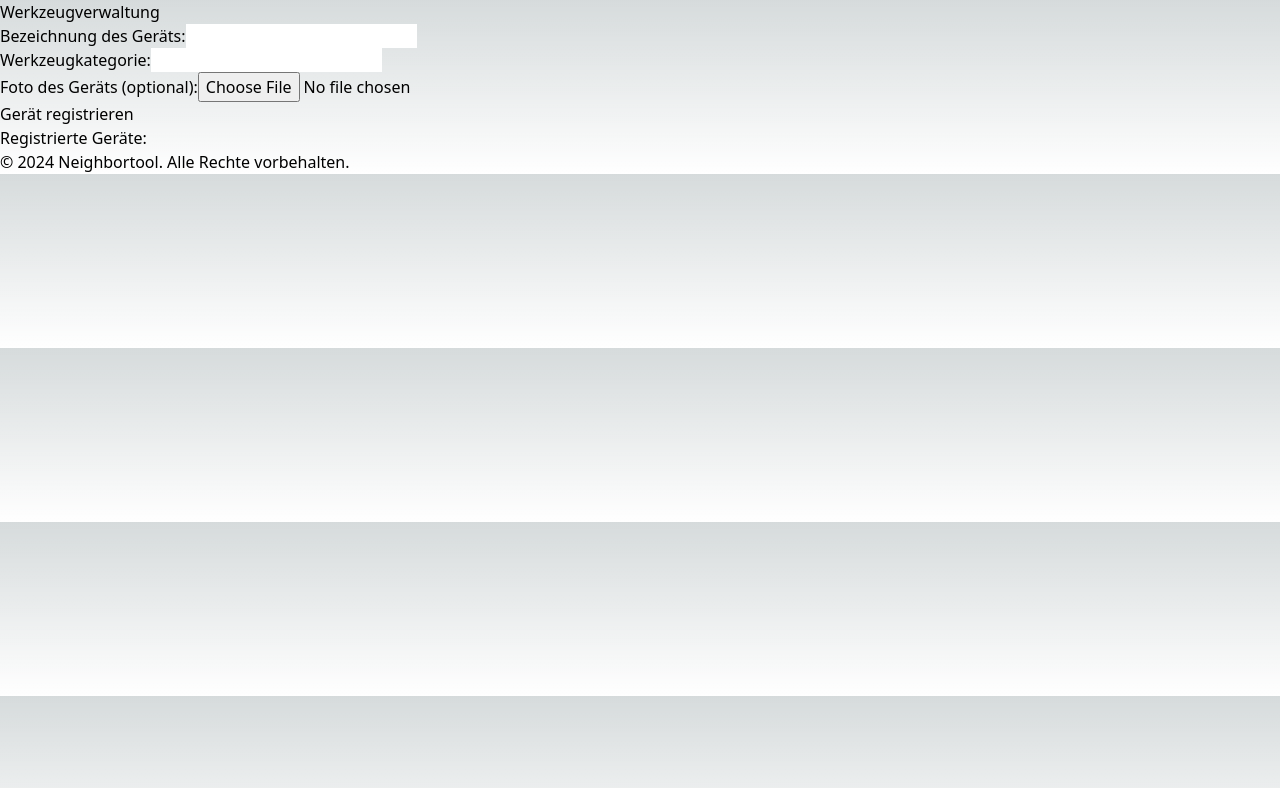
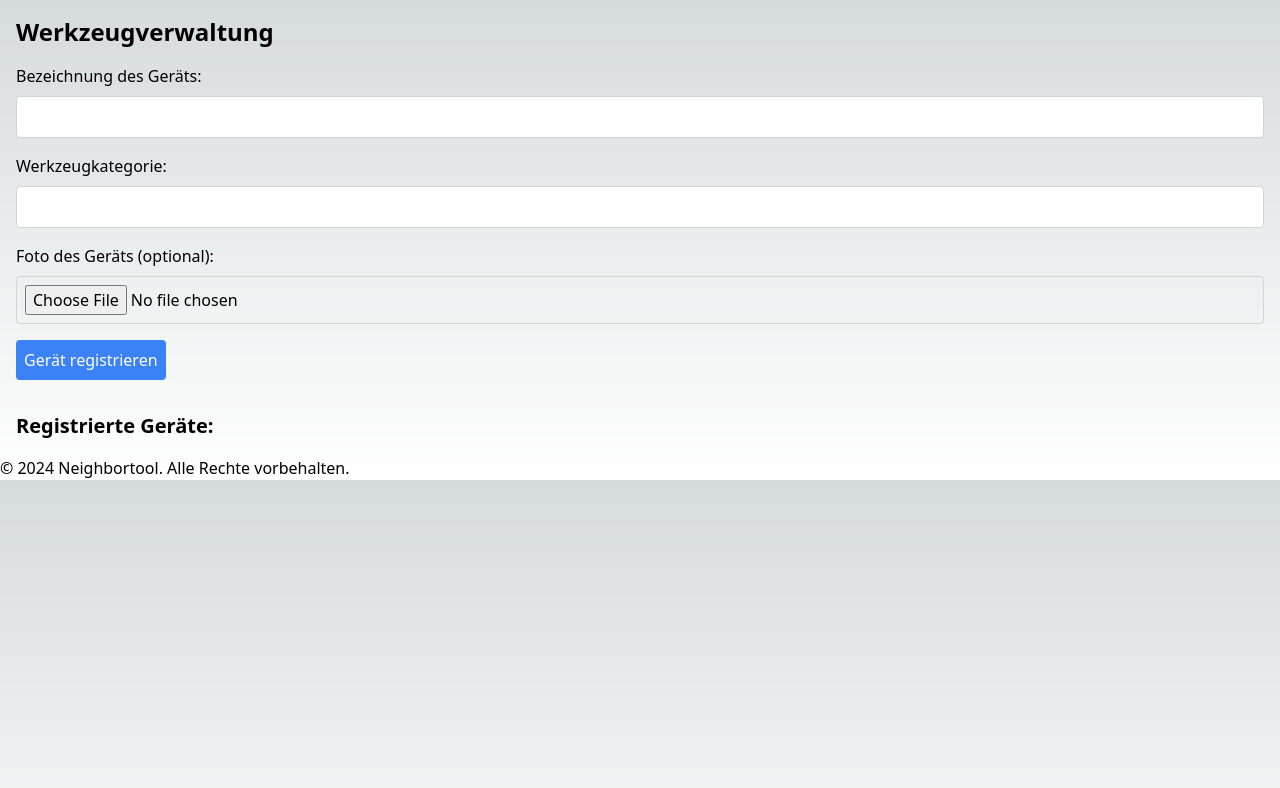
Before and after one commit to cortinaHs/werkzeugverwaltung, a Next.js app: page /toolregistration in a window 1280 px wide. Shown: the top 788 px of the page. Built offline with nearby package versions, Linux system fonts and the light colour scheme.

Commit message:
update werkzeugregistrierung

```diff
--- /dev/null
+++ b/src/app/Werkzeugregistrierung/page.jsx
@@ -0,0 +1,94 @@
+import React, { useState, useEffect } from 'react';
+import axios from 'axios';
+
+const RegisterTool = ({ userId }) => {
+    const [name, setName] = useState('');
+    const [description, setDescription] = useState('');
+    const [photo, setPhoto] = useState(null);
+    const [categories, setCategories] = useState([]);
+    const [categoryId, setCategoryId] = useState('');
+
+    useEffect(() => {
+        const fetchCategories = async () => {
+            try {
+                const response = await axios.get('/api/categories');
+                setCategories(response.data);
+            } catch (error) {
+                console.error('Error fetching categories:', error);
+            }
+        };
+        fetchCategories();
+    }, []);
+
+    const handlePhotoChange = (e) => {
+        setPhoto(e.target.files[0]);
+    };
+
+    const handleSubmit = async (e) => {
+        e.preventDefault();
+
+        const formData = new FormData();
+        formData.append('name', name);
+        formData.append('description', description);
+        formData.append('photo', photo);
+        formData.append('categoryId', categoryId);
+        formData.append('ownerId', userId);
+
+        try {
+            const response = await axios.post('/api/tools', formData, {
+                headers: {
+                    'Content-Type': 'multipart/form-data',
+                },
+            });
+            console.log('Tool registered:', response.data);
+        } catch (error) {
+            console.error('Error registering tool:', error);
+        }
+    };
+
+    return (
+        <form onSubmit={handleSubmit} className="max-w-md mx-auto mt-10 p-4 bg-white shadow-md rounded-md">
+            <div className="mb-4">
+                <label className="block text-gray-700">Bezeichnung des Geräts</label>
+                <input
+                    type="text"
+                    value={name}
+                    onChange={(e) => setName(e.target.value)}
+                    className="w-full p-2 border border-gray-300 rounded mt-1"
+                />
+            </div>
+            <div className="mb-4">
+                <label className="block text-gray-700">Beschreibung</label>
+                <textarea
+                    value={description}
+                    onChange={(e) => setDescription(e.target.value)}
+                    className="w-full p-2 border border-gray-300 rounded mt-1"
+                />
+            </div>
+            <div className="mb-4">
+                <label className="block text-gray-700">Foto</label>
+                <input
+                    type="file"
+                    onChange={handlePhotoChange}
+                    className="w-full p-2 border border-gray-300 rounded mt-1"
+                />
+            </div>
+            <div className="mb-4">
+                <label className="block text-gray-700">Kategorie</label>
+                <select
+                    value={categoryId}
+                    onChange={(e) => setCategoryId(e.target.value)}
+                    className="w-full p-2 border border-gray-300 rounded mt-1"
+                >
+                    <option value="">Wähle eine Kategorie</option>
+                    {categories.map(category => (
+                        <option key={category.id} value={category.id}>{category.name}</option>
+                    ))}
+                </select>
+            </div>
+            <button type="submit" className="w-full p-2 bg-blue-500 text-white rounded mt-4">Registrieren</button>
+        </form>
+    );
+};
+
+export default RegisterTool;
--- /dev/null
+++ b/src/app/api/Werkzeugregistrierung/api.js
@@ -0,0 +1,50 @@
+const express = require('express');
+const multer = require('multer');
+const path = require('path');
+const { PrismaClient } = require('@prisma/client');
+const prisma = new PrismaClient();
+
+const app = express();
+app.use(express.json());
+const upload = multer({ dest: 'uploads/' });
+
+// Route zum Abrufen von Kategorien
+app.get('/api/categories', async (req, res) => {
+    try {
+        const categories = await prisma.category.findMany();
+        res.json(categories);
+    } catch (error) {
+        res.status(500).json({ error: 'Fehler beim Abrufen der Kategorien' });
+    }
+});
+
+// Route zum Registrieren eines Werkzeugs
+app.post('/api/tools', upload.single('photo'), async (req, res) => {
+    try {
+        const { name, description, categoryId, ownerId } = req.body;
+        const photo = req.file ? req.file.filename : null;
+
+        const tool = await prisma.tool.create({
+            data: {
+                name,
+                description,
+                photo,
+                categoryId: parseInt(categoryId),
+                ownerId: parseInt(ownerId),
+            },
+        });
+
+        res.json(tool);
+    } catch (error) {
+        res.status(500).json({ error: 'Fehler beim Erstellen des Tools' });
+    }
+});
+
+// Statische Dateien bereitstellen
+app.use('/images', express.static(path.join(__dirname, 'uploads')));
+
+// Server starten
+const PORT = process.env.PORT || 5000;
+app.listen(PORT, () => {
+    console.log(`Server läuft auf Port ${PORT}`);
+});
--- a/src/app/toolregistration/page.jsx
+++ b/src/app/toolregistration/page.jsx
@@ -1,60 +1,73 @@
-"use client"
-import React, { useState } from 'react';
+import React from 'react';
+import { useForm } from 'react-hook-form';
+import 'tailwindcss/tailwind.css'; // Import von Tailwind CSS
 
 const ToolManagementPage = () => {
-    const [toolName, setToolName] = useState('');
-    const [category, setCategory] = useState('');
-    const [photo, setPhoto] = useState(null);
-    const [tools, setTools] = useState([]);
+    const { register, handleSubmit, reset, watch } = useForm();
+    const [tools, setTools] = React.useState([]);
 
-    const handleToolNameChange = (e) => {
-        setToolName(e.target.value);
+    // Funktion zum Verarbeiten der Formularübermittlung
+    const onSubmit = (data) => {
+        const newTool = {
+            ...data,
+            owner: 'CurrentUser' // Platzhalter für den aktuellen Benutzer, kann durch die tatsächliche Benutzer-ID ersetzt werden
+        };
+        setTools([...tools, newTool]);
+        reset(); // Formular zurücksetzen
+        // Hier können Sie die neuen Werkzeugdaten an Ihr Backend zur Speicherung senden
+        // Der Einfachheit halber fügen wir es nur dem lokalen Zustand hinzu
     };
 
-    const handleCategoryChange = (e) => {
-        setCategory(e.target.value);
-    };
-
-    const handlePhotoChange = (e) => {
-        setPhoto(e.target.files[0]);
-    };
-
-    const handleRegisterTool = () => {
-        const newTool = {
-            name: toolName,
-            category: category,
-            photo: photo,
-            owner: 'CurrentUser' // Placeholder for the current user, you may replace it with the actual user ID
-        };
-        setTools([...tools, newTool]);
-        // Here you can send the new tool data to your backend for storage
-        // For simplicity, we're just adding it to the local state
-    };
+    // Überwachung des Foto-Uploads
+    const watchPhoto = watch('photo');
 
     return (
-        <div>
-            <h1>Werkzeugverwaltung</h1>
-            <div>
-                <label htmlFor="toolName">Bezeichnung des Geräts:</label>
-                <input type="text" id="toolName" value={toolName} onChange={handleToolNameChange} />
-            </div>
-            <div>
-                <label htmlFor="category">Werkzeugkategorie:</label>
-                <input type="text" id="category" value={category} onChange={handleCategoryChange} />
-            </div>
-            <div>
-                <label htmlFor="photo">Foto des Geräts (optional):</label>
-                <input type="file" id="photo" onChange={handlePhotoChange} />
-            </div>
-            <button onClick={handleRegisterTool}>Gerät registrieren</button>
-            <div>
-                <h2>Registrierte Geräte:</h2>
-                <ul>
+        <div className="container mx-auto p-4">
+            <h1 className="text-2xl font-bold mb-4">Werkzeugverwaltung</h1>
+            <form onSubmit={handleSubmit(onSubmit)} className="space-y-4">
+                <div className="flex flex-col">
+                    <label htmlFor="toolName" className="mb-2">Bezeichnung des Geräts:</label>
+                    <input
+                        type="text"
+                        id="toolName"
+                        {...register('toolName')}
+                        className="border border-gray-300 p-2 rounded"
+                    />
+                </div>
+                <div className="flex flex-col">
+                    <label htmlFor="category" className="mb-2">Werkzeugkategorie:</label>
+                    <input
+                        type="text"
+                        id="category"
+                        {...register('category')}
+                        className="border border-gray-300 p-2 rounded"
+                    />
+                </div>
+                <div className="flex flex-col">
+                    <label htmlFor="photo" className="mb-2">Foto des Geräts (optional):</label>
+                    <input
+                        type="file"
+                        id="photo"
+                        {...register('photo')}
+                        className="border border-gray-300 p-2 rounded"
+                    />
+                </div>
+                <button type="submit" className="bg-blue-500 text-white p-2 rounded">Gerät registrieren</button>
+            </form>
+            <div className="mt-8">
+                <h2 className="text-xl font-bold">Registrierte Geräte:</h2>
+                <ul className="space-y-4">
                     {tools.map((tool, index) => (
-                        <li key={index}>
-                            <div>{tool.name}</div>
+                        <li key={index} className="border border-gray-300 p-4 rounded">
+                            <div className="font-bold">{tool.toolName}</div>
                             <div>{tool.category}</div>
-                            {tool.photo && <img src={URL.createObjectURL(tool.photo)} alt="Gerätefoto" />}
+                            {tool.photo && (
+                                <img
+                                    src={URL.createObjectURL(tool.photo[0])}
+                                    alt="Gerätefoto"
+                                    className="mt-2 max-h-40"
+                                />
+                            )}
                             <div>Besitzer: {tool.owner}</div>
                         </li>
                     ))}
```
